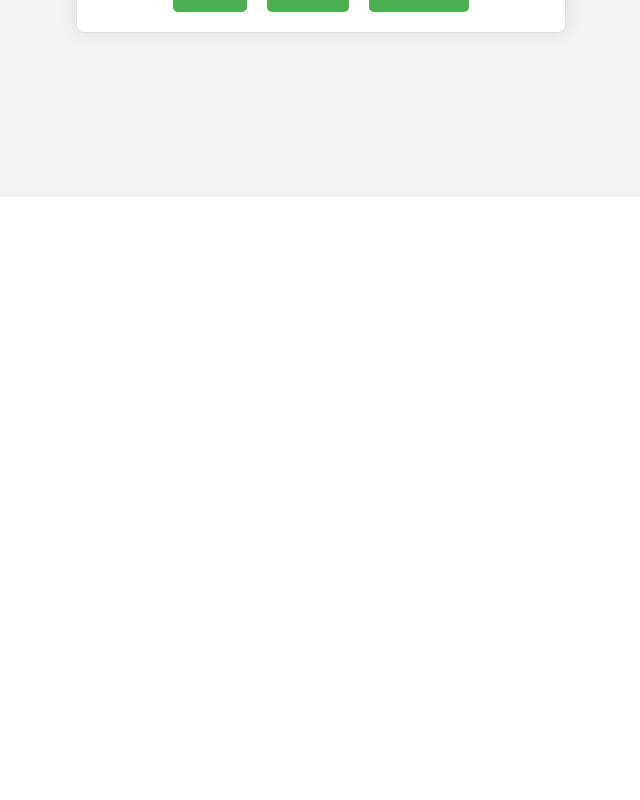
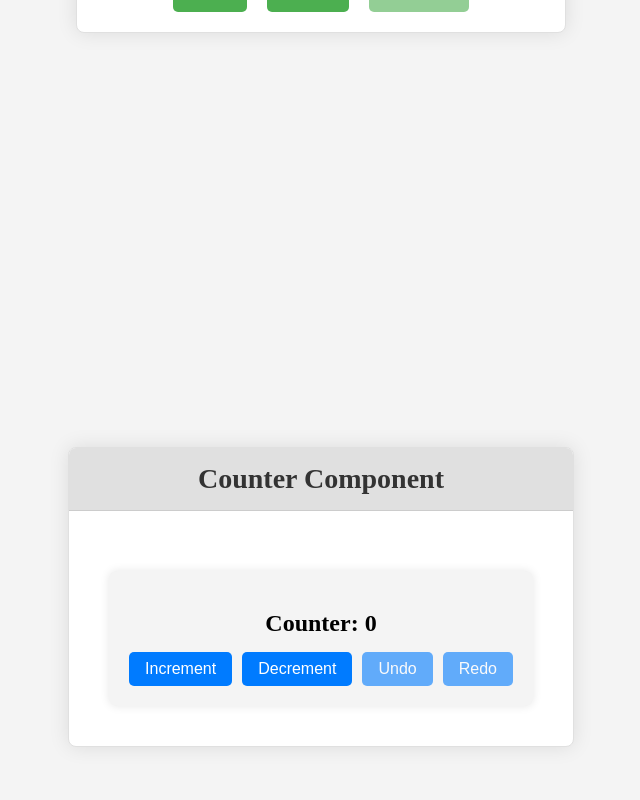
Before and after one commit to kartik-fsd/profile_, a React (Vite) app: page / in a window 1280 px wide. Shown: the part 3011-3811 px from the top of the page, without its empty margins (319-959 px from the left). Before the commit the page ends 3216 px from the top, so only its background shows below. Built offline with nearby package versions, Linux system fonts and the light colour scheme.

Commit message:
Counter with undo redo is added

```diff
--- a/src/App.jsx
+++ b/src/App.jsx
@@ -4,6 +4,7 @@ import Accordion from "./Components/accordian/accordion";
 import List from "./Components/Transfer-List";
 import ComponentView from "../Showcase";
 import Stopwatch from "./Components/Stop-watch_Widget/stopwatch";
+import Counter from "./Components/Counter-redo-undo/counter";
 
 const App = () => {
   return (
@@ -23,6 +24,7 @@ const App = () => {
       <ComponentView Component={Accordion} title="Accordion"/>
       <ComponentView Component={List} title="List Transfer"/>
       <ComponentView Component={Stopwatch} title="Stopwatch" />
+      <ComponentView Component={Counter} title="Counter" />
     </>
   );
 };
--- /dev/null
+++ b/src/Components/Counter-redo-undo/counter.css
@@ -0,0 +1,42 @@
+/* Counter Component Styling */
+
+.counter {
+    display: flex;
+    flex-direction: column;
+    align-items: center;
+    margin: 20px;
+    padding: 20px;
+    border-radius: 8px;
+    background-color: #f4f4f4;
+    box-shadow: 0 0 10px rgba(0, 0, 0, 0.1);
+  }
+
+  .counter h2 {
+    font-size: 24px;
+    margin-bottom: 15px;
+  }
+
+  .counter-btns {
+    display: flex;
+    justify-content: center;
+    gap: 10px;
+  }
+
+  .counter-btns button {
+    padding: 8px 16px;
+    font-size: 16px;
+    border: none;
+    border-radius: 5px;
+    cursor: pointer;
+    background-color: #007bff;
+    color: #fff;
+  }
+
+  .counter-btns button:disabled {
+    opacity: 0.6;
+    cursor: not-allowed;
+  }
+
+  .counter-btns button:hover {
+    background-color: #0056b3;
+  }
--- /dev/null
+++ b/src/Components/Counter-redo-undo/counter.jsx
@@ -0,0 +1,61 @@
+//Build a counter with a history of the values and ability to undo/redo actions.
+
+import { useState } from "react";
+import "./counter.css";
+
+function Counter() {
+  const [count, setCount] = useState(0);
+  const [history, setHistory] = useState([0]);
+  const [currentStep, setCurrentStep] = useState(0);
+
+
+  const handleIncrement = () => {
+    const newCount = count + 1;
+    setCount(newCount);
+    // Save the count to history and update current step
+    setCurrentStep(currentStep + 1);
+    const newHistory = history.slice(0, currentStep + 1);
+    setHistory([...newHistory, newCount]);
+  };
+
+  const handleDecrement = () => {
+    const newCount = count - 1;
+    setCount(newCount);
+    // Save the count to history and update current step
+    setCurrentStep(currentStep + 1);
+    const newHistory = history.slice(0, currentStep + 1);
+    setHistory([...newHistory, newCount]);
+  };
+
+  const handleUndo = () => {
+    if (currentStep > 0) {
+      setCurrentStep(currentStep - 1);
+      setCount(history[currentStep - 1]);
+    }
+  };
+
+  const handleRedo = () => {
+    if (currentStep < history.length - 1) {
+      setCurrentStep(currentStep + 1);
+      setCount(history[currentStep + 1]);
+    }
+  };
+
+  return (
+    <div className="counter">
+      <h2>Counter: {count}</h2>
+      <div className="counter-btns">
+        <button onClick={handleIncrement}>Increment</button>
+        <button onClick={handleDecrement}>Decrement</button>
+        <button onClick={handleUndo} disabled={currentStep === 0}>
+          Undo
+        </button>
+        <button onClick={handleRedo} disabled={currentStep === history.length - 1}>
+          Redo
+        </button>
+      </div>
+    </div>
+  );
+}
+
+export default Counter;
--- a/src/Components/Stop-watch_Widget/stopwatch.css
+++ b/src/Components/Stop-watch_Widget/stopwatch.css
@@ -47,3 +47,8 @@
   .watch-btn-wrapper button:hover {
     background-color: var(--secondary-color);
   }
+
+  .watch-btn-wrapper button:disabled {
+    opacity: 0.6;
+    cursor: not-allowed;
+  }
--- a/src/Components/Stop-watch_Widget/stopwatch.jsx
+++ b/src/Components/Stop-watch_Widget/stopwatch.jsx
@@ -2,7 +2,7 @@ import { useState,useEffect } from "react";
 import "./stopwatch.css";
 
 export default function Stopwatch() {
-  const [time, settime] = useState(0);
+  const [time, setTimer] = useState(0);
   const [isRunning, setIsRunning] = useState(false);
   const [isPaused, setIsPaused] = useState(true);
 
@@ -10,7 +10,7 @@ export default function Stopwatch() {
     let interval;
     if (isRunning && isPaused === false) {
       interval = setInterval(() => {
-        settime((prev) => prev + 1);
+        setTimer((prev) => prev + 1);
       }, 1000);
     } else {
       clearInterval(interval);
@@ -24,7 +24,7 @@ export default function Stopwatch() {
   };
 
   const reset = ()=>{
-    settime(0);
+    setTimer(0);
     setIsRunning(false);
   }
   const resume_pause = () =>{
@@ -47,7 +47,7 @@ export default function Stopwatch() {
       <div className="watch-btn-wrapper">
         <button onClick={start_stop}>{!isRunning ? "Start" : "stop"}</button>
         <button onClick={reset}>Reset</button>
-        <button onClick={resume_pause} disabled = {isRunning} >{!isPaused ? "Pause" : "Resume" }</button>
+        <button onClick={resume_pause} disabled = {isRunning === false} >{!isPaused ? "Pause" : "Resume" }</button>
       </div>
     </>
   );
```
